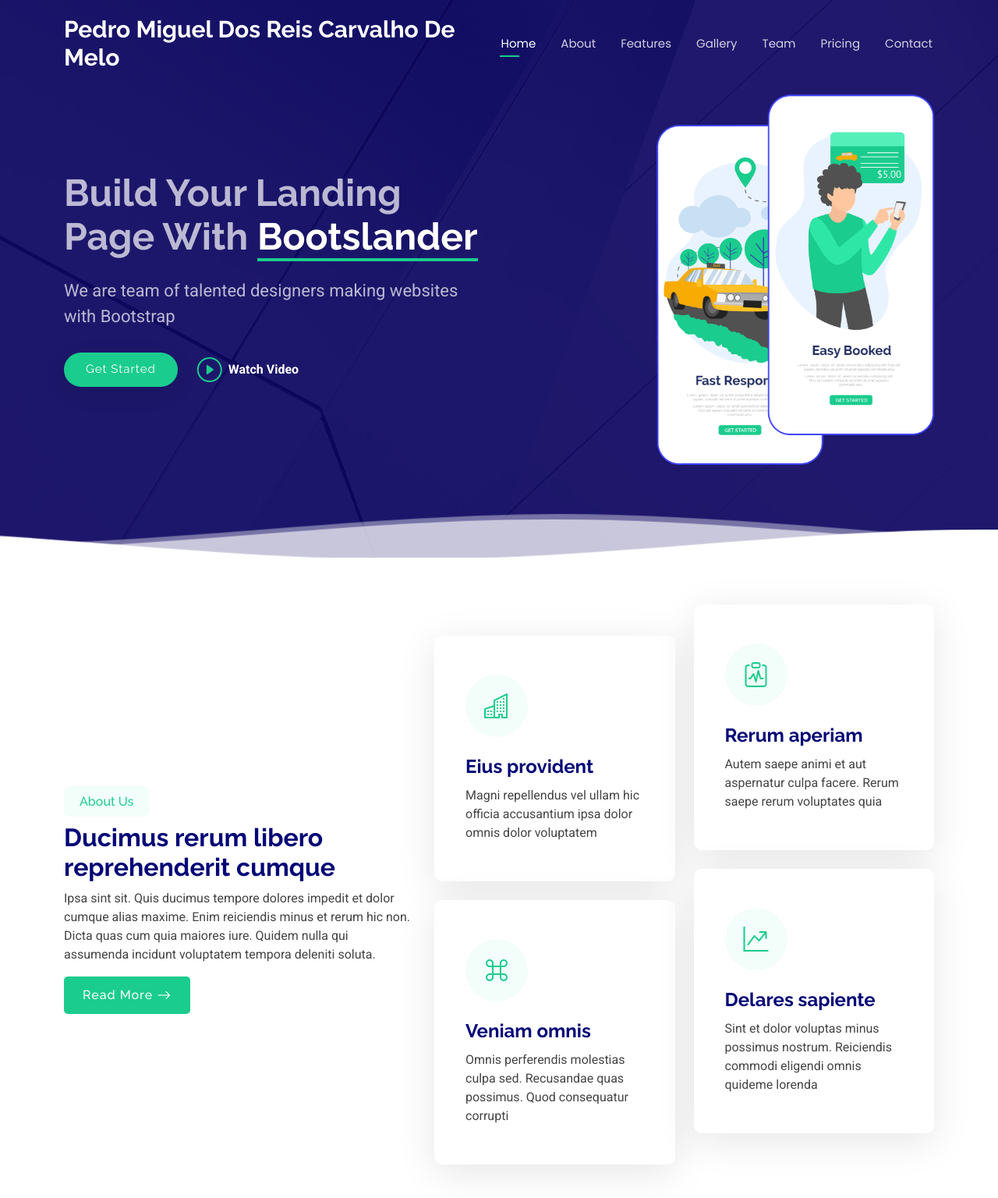
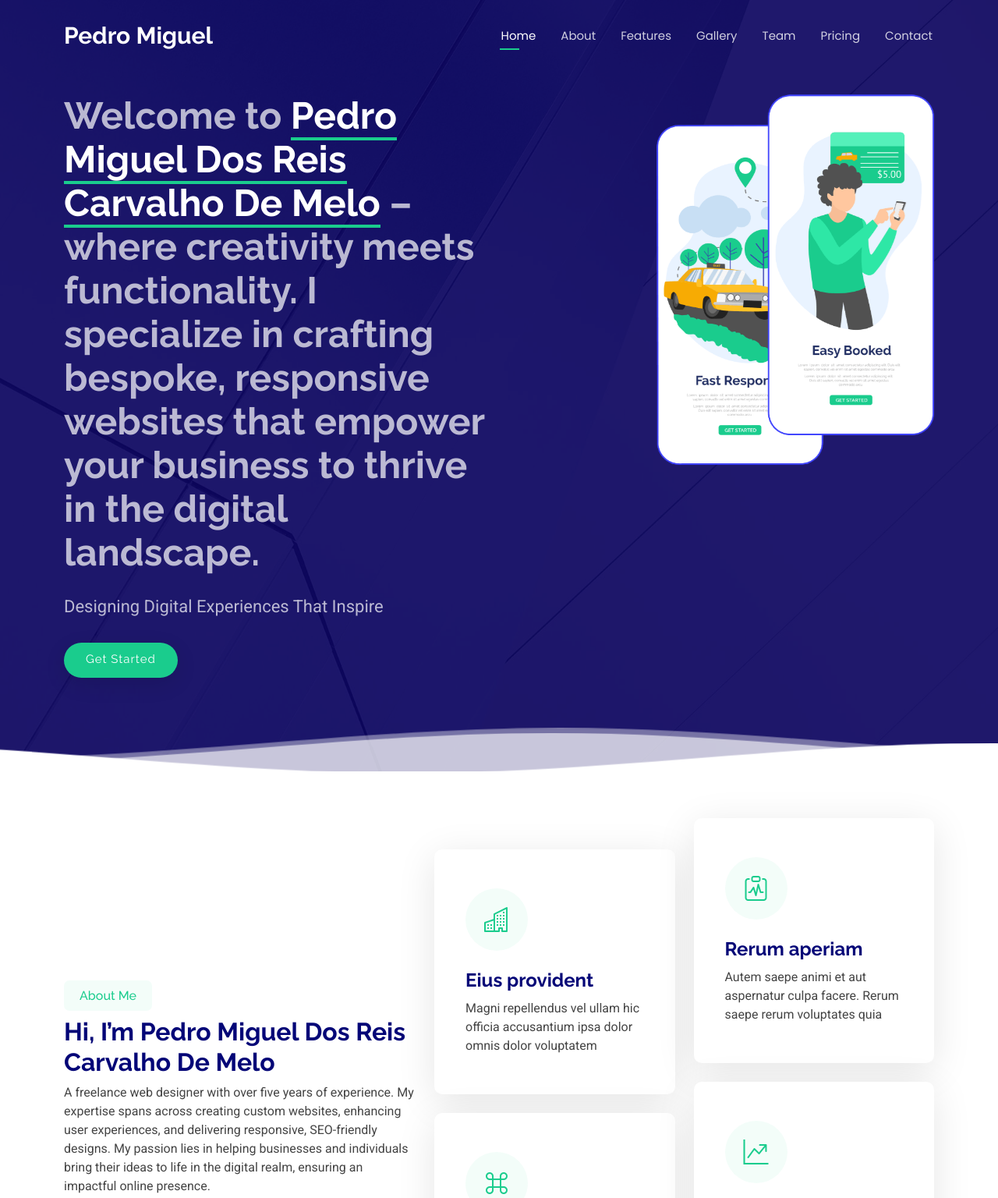
Before and after one commit to llp-cloud/uniquora, a plain HTML site: page index.html in a window 1280 px wide. Shown: the top 1536 px of the page at 78% size. Drawn offline with Linux system fonts and the light colour scheme.

Commit message:
updated index

```diff
--- a/index.html
+++ b/index.html
@@ -37,7 +37,8 @@
                 <a href="index.html" class="logo d-flex align-items-center">
                     <!-- Uncomment the line below if you also wish to use an image logo -->
                     <!-- <img src="assets/img/logo.png" alt=""> -->
-                    <h1 class="sitename">Pedro Miguel Dos Reis Carvalho De Melo</h1>
+                    <!-- <h1 class="sitename">Pedro Miguel Dos Reis Carvalho De Melo</h1> -->
+                    <h1 class="sitename">Pedro Miguel</h1>
                 </a>
 
                 <nav id="navmenu" class="navmenu">
@@ -88,13 +89,13 @@
                         </div>
 
                         <div class="col-lg-6  d-flex flex-column justify-content-center" data-aos="fade-in">
-                            <h1>Build Your Landing Page With <span>Bootslander</span></h1>
-                            <p>We are team of talented designers making websites with Bootstrap</p>
+                            <h1>Welcome to <span>Pedro Miguel Dos Reis Carvalho De Melo</span> – where creativity meets functionality. I specialize in crafting bespoke, responsive websites that empower your business to thrive in the digital landscape.</h1>
+                            <p>Designing Digital Experiences That Inspire</p>
                             <div class="d-flex">
                                 <a href="#about" class="btn-get-started">Get Started</a>
-                                <a href="https://www.youtube.com/watch?v=Y7f98aduVJ8"
+                                <!-- <a href="https://www.youtube.com/watch?v=Y7f98aduVJ8"
                                     class="glightbox btn-watch-video d-flex align-items-center"><i
-                                        class="bi bi-play-circle"></i><span>Watch Video</span></a>
+                                        class="bi bi-play-circle"></i><span>Watch Video</span></a> -->
                             </div>
                         </div>
 
@@ -127,11 +128,9 @@
                     <div class="row align-items-xl-center gy-5">
 
                         <div class="col-xl-5 content">
-                            <h3>About Us</h3>
-                            <h2>Ducimus rerum libero reprehenderit cumque</h2>
-                            <p>Ipsa sint sit. Quis ducimus tempore dolores impedit et dolor cumque alias maxime. Enim
-                                reiciendis minus et rerum hic non. Dicta quas cum quia maiores iure. Quidem nulla qui
-                                assumenda incidunt voluptatem tempora deleniti soluta.</p>
+                            <h3>About Me</h3>
+                            <h2>Hi, I’m Pedro Miguel Dos Reis Carvalho De Melo</h2>
+                            <p>A freelance web designer with over five years of experience. My expertise spans across creating custom websites, enhancing user experiences, and delivering responsive, SEO-friendly designs. My passion lies in helping businesses and individuals bring their ideas to life in the digital realm, ensuring an impactful online presence.</p>
                             <a href="#" class="read-more"><span>Read More</span><i class="bi bi-arrow-right"></i></a>
                         </div>
 
```
